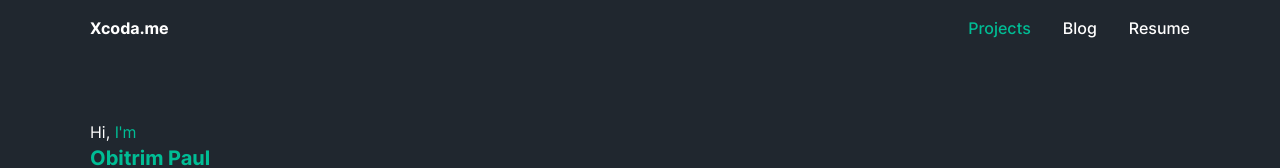
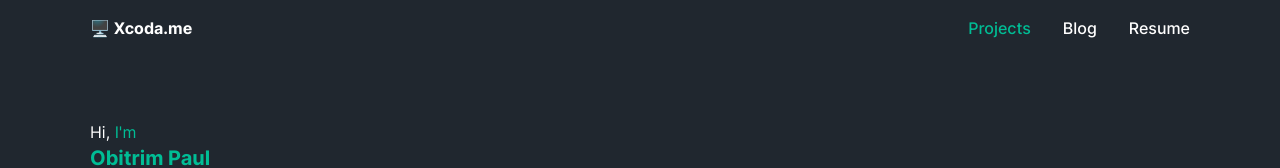
Before and after one commit to Obitrim/portfolio-2.0, a Next.js app: page / in a window 1280 px wide. Shown: the top 168 px of the page. Built offline with nearby package versions, Linux system fonts and the light colour scheme.

Commit message:
style: modify font type and color

```diff
--- a/src/components/v1/layout/Header.tsx
+++ b/src/components/v1/layout/Header.tsx
@@ -18,8 +18,11 @@ export default function Header() {
   return (
     <header className='sticky top-0 z-50 bg-dark'>
       <AppContainer className='flex h-14 items-center justify-between'>
-        <UnstyledLink href='/' className='font-bold hover:text-gray-600'>
-          Xcoda.me
+        <UnstyledLink
+          href='/'
+          className='font-grotest font-bold hover:text-gray-300'
+        >
+          🖥️ Xcoda.me
         </UnstyledLink>
         <nav>
           <ul className='flex items-center justify-between space-x-8'>
```
